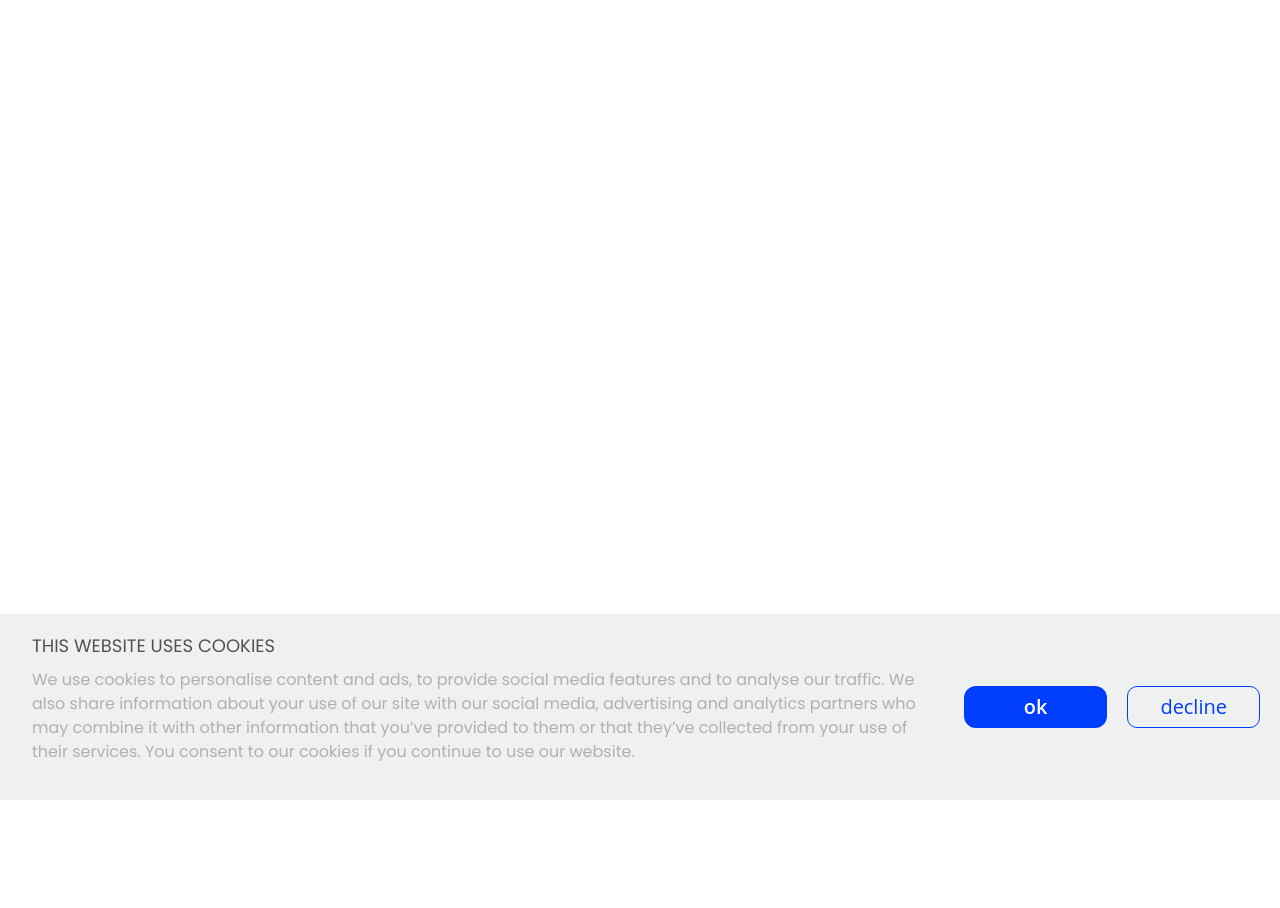
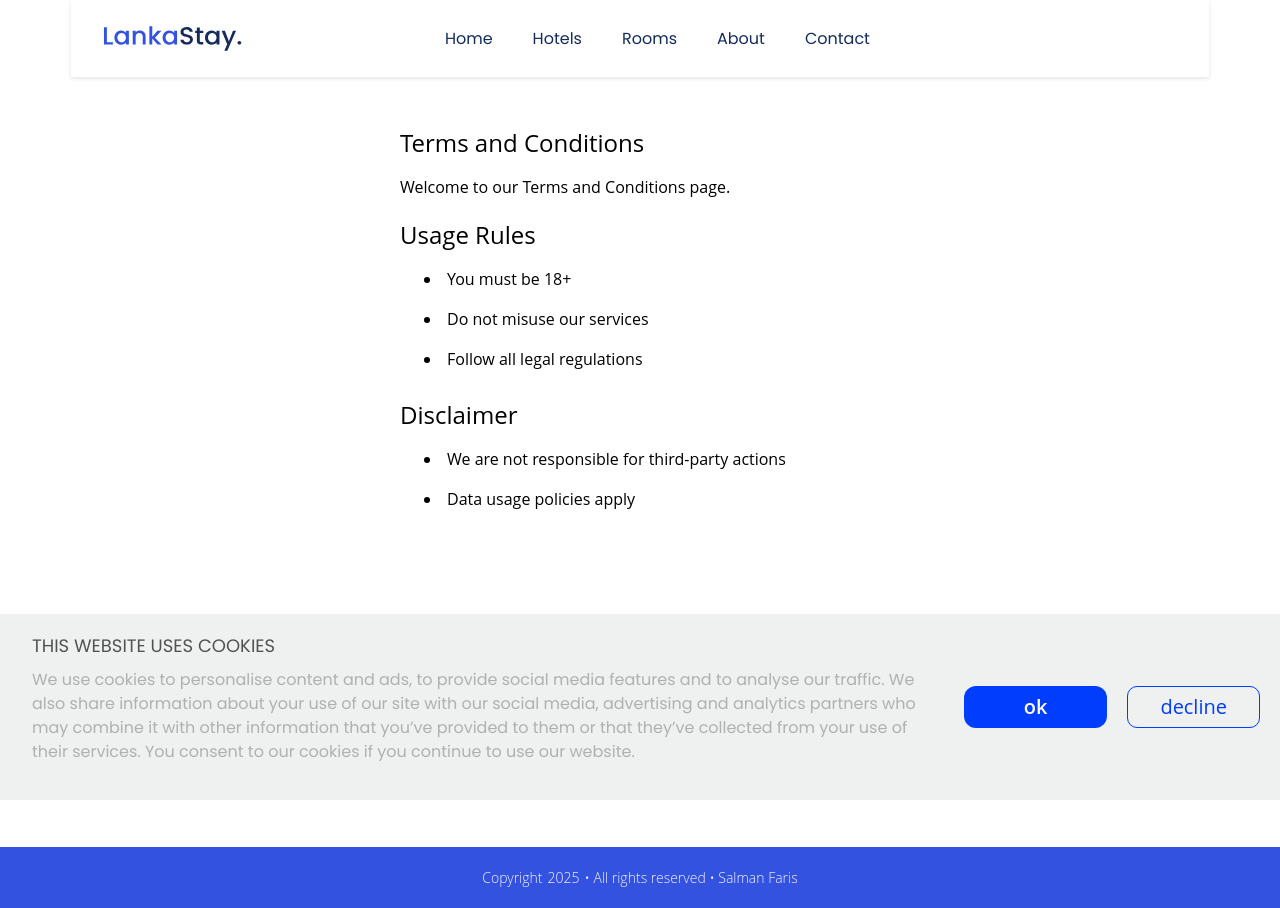
Before and after one commit to nursahtuncel/Lankastay, a React (Vite) app: page /terms-of-condition in a window 1280 px wide. Before the commit the page ends 800 px from the top, so only its background shows below. Built offline with nearby package versions, Linux system fonts and the light colour scheme.

Commit message:
[JA-60] - 2 adet sayfa oluşturuldu ve footer a eklendi.

```diff
--- a/package.json
+++ b/package.json
@@ -19,6 +19,7 @@
     "react-datepicker": "^7.6.0",
     "react-dom": "^18.3.1",
     "react-icons": "^5.4.0",
+    "react-markdown": "^10.0.0",
     "react-router-dom": "^7.0.2",
     "react-select": "^5.10.0",
     "sass": "^1.83.0",
--- a/src/App.jsx
+++ b/src/App.jsx
@@ -8,6 +8,9 @@ import Login from "./pages/Login";
 import Register from "./pages/Register";
 import Details from "./pages/Details";
 import CookiesCard from "./components/CookiesCardComponent";
+import PrivacyPolicy from "./pages/PrivacyPolicy";
+import TermsOfCondition from "./pages/TermsOfCondition";
+
 function App() {
   return (
     <Router>
@@ -20,6 +23,8 @@ function App() {
         <Route path="/dashboard" element={<Dashboard />} />
         <Route path="/details" element={<Details />} />
         <Route path="*" element={<NotFoundPage />} />
+        <Route path="/privacy-policy" element={<PrivacyPolicy />} />
+        <Route path="/terms-of-condition" element={<TermsOfCondition />} />
       </Routes>
     </Router>
   );
--- a/src/components/Footer/index.jsx
+++ b/src/components/Footer/index.jsx
@@ -18,6 +18,12 @@ const Footer = () => {
             We kaboom your beauty holiday instantly and memorable.
           </p>
         </div>
+
+        <div className="footer-links">
+          <div><Link className="footer-links-privacy" to="/privacy-policy">Privacy Policy</Link></div>
+          <div><Link className="footer-links-terms" to="/terms-of-condition">Terms of Condition</Link></div>
+        </div>
+
         <div className="footer-contents-visitor">
           <p className="footer-visitor-text">Become hotel Owner</p>
           <div className="footer-register-button">
--- a/src/components/Footer/styles.scss
+++ b/src/components/Footer/styles.scss
@@ -23,6 +23,7 @@
       display: flex;
       flex-direction: column;
       max-width: 265px;
+      min-width: 265px;
       gap: 11px;
 
       .footer-contents-title-image {
@@ -45,9 +46,33 @@
       }
     }
 
+    .footer-links {
+      display: flex;
+      flex-direction: column;
+      min-width: 120px;
+      flex-wrap: wrap;
+      gap: 5px;
+      margin: 0;
+
+      .footer-links-privacy {
+        font-size: clamp(12px, 2vw, 14px);
+        line-height: clamp(22px, 3vw, 24px);
+        color: $text-color;
+        text-decoration: none;
+      }
+
+      .footer-links-terms {
+        font-size: clamp(12px, 2vw, 14px);
+        line-height: clamp(22px, 3vw, 24px);
+        color: $text-color;
+        text-decoration: none;
+      }
+    }
+
     .footer-contents-visitor {
       display: flex;
       flex-direction: column;
+      min-width: 170px;
       gap: 17px;
 
       .footer-visitor-text {
@@ -105,13 +130,15 @@
       padding: 0 10px;
     }
   }
-
-  @media (max-width: 472px) {
+  @media (max-width: 620px) {
     .footer-contents {
       flex-wrap: wrap;
       justify-content: center;
       gap: 20px;
     }
+  }
+
+  @media (max-width: 472px) {
   }
 
   @media (max-width: 340px) {
--- /dev/null
+++ b/src/pages/PrivacyPolicy/index.jsx
@@ -0,0 +1,39 @@
+import Footer from "../../components/Footer";
+import HeaderImplementationComponent from "../../components/HeaderImplementationComponent";
+import "./styles.scss";
+import ReactMarkdown from "react-markdown";
+
+const privacyPolicyText = `
+# Privacy Policy
+
+Welcome to our Privacy Policy page.
+
+## Data Collection
+We collect user data to improve our services.
+
+## Data Protection
+We ensure that your data is protected.
+
+## Contact Us
+If you have any questions, please contact us at support@example.com.
+`;
+
+function PrivacyPolicy() {
+  return (
+    <section className="privacy-policy">
+      <div className="privacy-policy-header">
+        <HeaderImplementationComponent />
+      </div>
+      <div className="markdown-container">
+        <ReactMarkdown>{privacyPolicyText}</ReactMarkdown>
+      </div>
+      <div className="privacy-policy-footer">
+        <Footer />
+      </div>
+    </section>
+  );
+}
+
+console.log(privacyPolicyText);
+
+export default PrivacyPolicy;
--- /dev/null
+++ b/src/pages/PrivacyPolicy/styles.scss
@@ -0,0 +1,24 @@
+@use "../../styles/index" as *;
+
+.privacy-policy {
+  display: flex;
+  flex-direction: column;
+
+  margin: auto;
+
+  .privacy-policy-header {
+    display: flex;
+    justify-content: center;
+    width: 100%;
+    margin: auto;
+  }
+
+  .markdown-container {
+    display: block;
+    visibility: visible;
+    color: $black-color;
+    padding: 100px 20px 5px 400px;
+    font-size: clamp(14px, 5vw, 16px);
+    line-height: clamp(20px, 5vw, 32px);
+  }
+}
--- /dev/null
+++ b/src/pages/TermsOfCondition/index.jsx
@@ -0,0 +1,36 @@
+import "./styles.scss";
+import ReactMarkdown from "react-markdown";
+import Footer from "../../components/Footer";
+import HeaderImplementationComponent from "../../components/HeaderImplementationComponent";
+
+const termsOfConditionText = `
+# Terms and Conditions
+Welcome to our Terms and Conditions page.
+
+## Usage Rules
+- You must be 18+
+- Do not misuse our services
+- Follow all legal regulations
+
+## Disclaimer
+- We are not responsible for third-party actions
+- Data usage policies apply
+`;
+
+function TermsOfCondition() {
+  return (
+    <section className="terms-of-condition">
+      <div className="terms-of-condition-header">
+        <HeaderImplementationComponent />
+      </div>
+      <div className="terms-container">
+        <ReactMarkdown>{termsOfConditionText}</ReactMarkdown>
+      </div>
+      <div className="terms-of-condition-footer">
+        <Footer />
+      </div>
+    </section>
+  );
+}
+
+export default TermsOfCondition;
--- /dev/null
+++ b/src/pages/TermsOfCondition/styles.scss
@@ -0,0 +1,33 @@
+@use "../../styles/index" as *;
+
+.terms-of-condition {
+  display: flex;
+  flex-direction: column;
+  margin: auto;
+
+  .terms-of-condition-header {
+    display: flex;
+    justify-content: center;
+  }
+
+  .terms-container {
+    display: flex;
+    flex-direction: column;
+    justify-content: center;
+    align-items: start;
+    color: $black-color;
+    padding: 50px 0px 10px 400px;
+    font-size: clamp(14px, 5vw, 16px);
+    line-height: clamp(20px, 5vw, 32px);
+
+    ul {
+      list-style-position: inside;
+      margin-left: 1.5em;
+      padding-left: 0;
+      margin-bottom: 1em;
+    }
+    li {
+      margin-bottom: 0.5em;
+    }
+  }
+}
```
Also changed, not shown: 1 other file (tests, documents, lock files or other folders).
